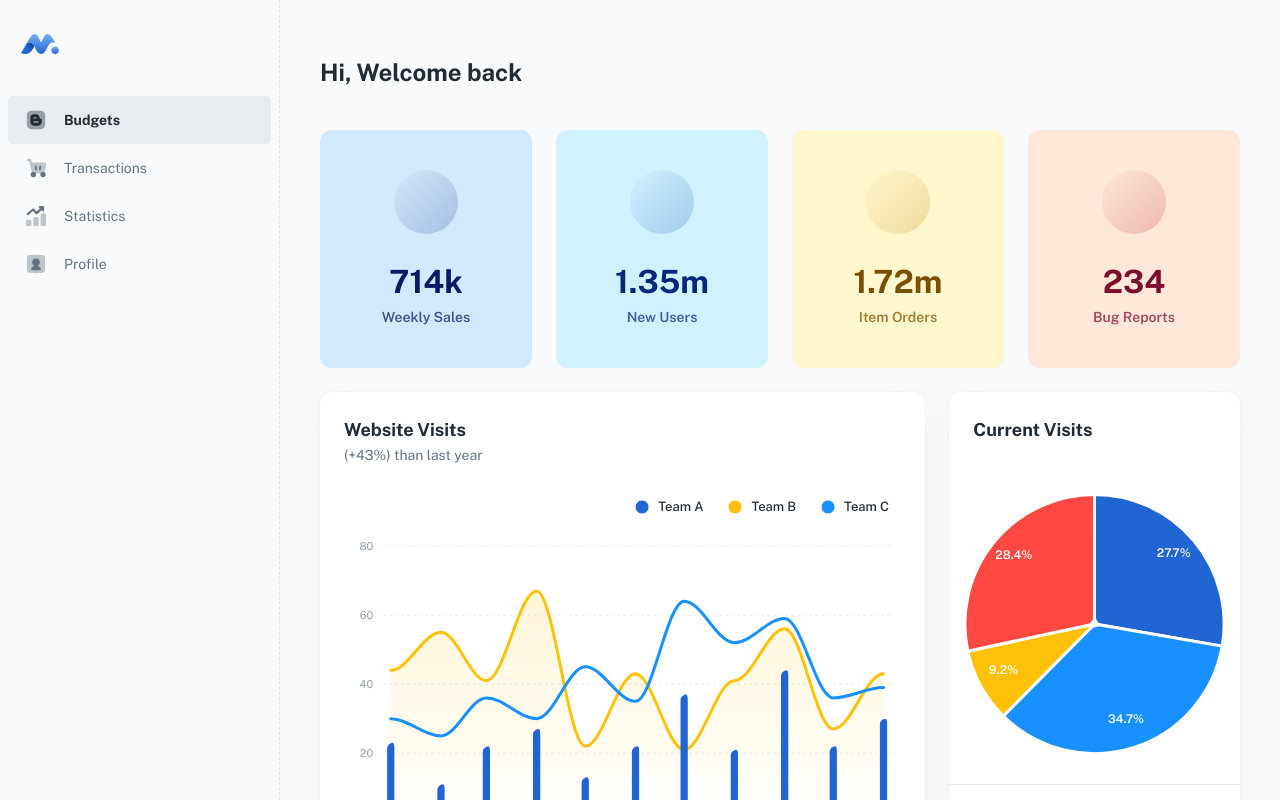
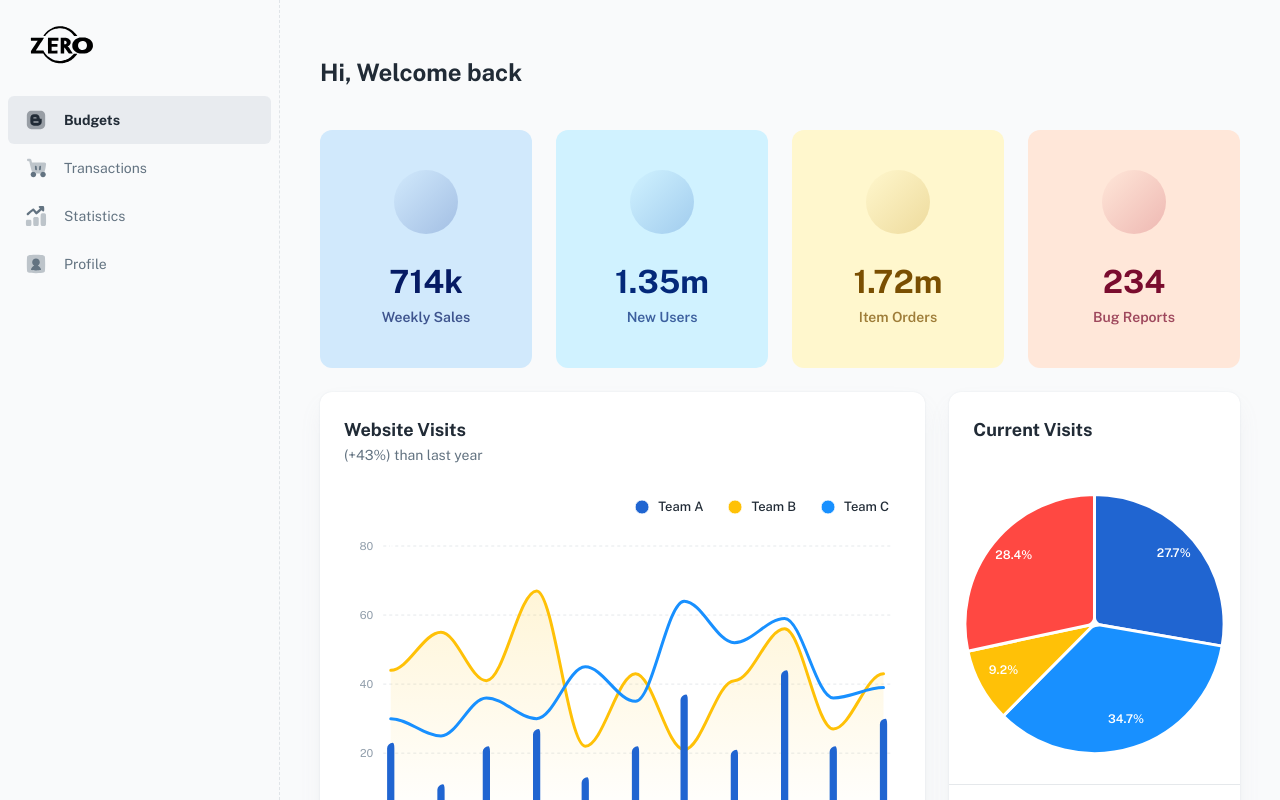
Before and after one commit to jacobrobertsbaca/zero, a React (Create React App) app: page /dashboard/budgets in a window 1280 px wide. Shown: the top 800 px of the page. Built offline with nearby package versions, Linux system fonts and the light colour scheme; some icons are missing; a web font is replaced by a local one.

Commit message:
Added logo

```diff
--- a/src/components/logo/Logo.js
+++ b/src/components/logo/Logo.js
@@ -31,44 +31,20 @@ const Logo = forwardRef(({ disabledLink = false, sx, ...other }, ref) => {
       ref={ref}
       component="div"
       sx={{
-        width: 40,
+        width: 130,
         height: 40,
         display: 'inline-flex',
         ...sx,
       }}
       {...other}
     >
-      <svg xmlns="http://www.w3.org/2000/svg" width="100%" height="100%" viewBox="0 0 512 512">
-        <defs>
-          <linearGradient id="BG1" x1="100%" x2="50%" y1="9.946%" y2="50%">
-            <stop offset="0%" stopColor={PRIMARY_DARK} />
-            <stop offset="100%" stopColor={PRIMARY_MAIN} />
-          </linearGradient>
-
-          <linearGradient id="BG2" x1="50%" x2="50%" y1="0%" y2="100%">
-            <stop offset="0%" stopColor={PRIMARY_LIGHT} />
-            <stop offset="100%" stopColor={PRIMARY_MAIN} />
-          </linearGradient>
-
-          <linearGradient id="BG3" x1="50%" x2="50%" y1="0%" y2="100%">
-            <stop offset="0%" stopColor={PRIMARY_LIGHT} />
-            <stop offset="100%" stopColor={PRIMARY_MAIN} />
-          </linearGradient>
-        </defs>
-
-        <g fill={PRIMARY_MAIN} fillRule="evenodd" stroke="none" strokeWidth="1">
-          <path
-            fill="url(#BG1)"
-            d="M183.168 285.573l-2.918 5.298-2.973 5.363-2.846 5.095-2.274 4.043-2.186 3.857-2.506 4.383-1.6 2.774-2.294 3.939-1.099 1.869-1.416 2.388-1.025 1.713-1.317 2.18-.95 1.558-1.514 2.447-.866 1.38-.833 1.312-.802 1.246-.77 1.18-.739 1.111-.935 1.38-.664.956-.425.6-.41.572-.59.8-.376.497-.537.69-.171.214c-10.76 13.37-22.496 23.493-36.93 29.334-30.346 14.262-68.07 14.929-97.202-2.704l72.347-124.682 2.8-1.72c49.257-29.326 73.08 1.117 94.02 40.927z"
-          />
-          <path
-            fill="url(#BG2)"
-            d="M444.31 229.726c-46.27-80.956-94.1-157.228-149.043-45.344-7.516 14.384-12.995 42.337-25.267 42.337v-.142c-12.272 0-17.75-27.953-25.265-42.337C189.79 72.356 141.96 148.628 95.69 229.584c-3.483 6.106-6.828 11.932-9.69 16.996 106.038-67.127 97.11 135.667 184 137.278V384c86.891-1.611 77.962-204.405 184-137.28-2.86-5.062-6.206-10.888-9.69-16.994"
-          />
-          <path
-            fill="url(#BG3)"
-            d="M450 384c26.509 0 48-21.491 48-48s-21.491-48-48-48-48 21.491-48 48 21.491 48 48 48"
-          />
+      <svg xmlns="http://www.w3.org/2000/svg" width="100%" height="100%" viewBox="0 0 1500 512">
+        <g transform="translate(0.000000,550.000000) scale(0.100000,-0.100000)" fill="#000000" stroke="none">
+        <path d="M4135 5204 c-325 -47 -524 -93 -660 -154 -22 -10 -71 -30 -110 -45 -38 -15 -77 -33 -85 -39 -27 -20 -62 -38 -129 -65 -62 -25 -181 -102 -260 -168 -19 -15 -48 -36 -65 -47 -94 -57 -339 -296 -457 -446 -134 -170 -179 -236 -179 -261 0 -5 46 -9 105 -9 l105 0 28 41 c104 154 383 432 528 526 34 22 79 53 100 69 52 40 404 214 433 214 6 0 25 7 40 15 69 35 323 88 506 105 156 14 399 12 516 -5 135 -20 255 -43 299 -56 149 -47 277 -99 385 -156 17 -9 74 -39 127 -68 232 -122 582 -441 697 -633 21 -36 28 -40 75 -46 60 -7 376 -8 376 -1 0 11 -39 67 -82 116 -47 55 -87 104 -156 194 -60 77 -330 334 -413 392 -176 124 -309 214 -326 219 -10 4 -67 30 -128 59 -167 80 -222 105 -237 105 -8 0 -22 6 -33 14 -33 22 -217 70 -415 108 -80 15 -158 20 -330 23 -124 2 -238 1 -255 -1z"/>
+        <path d="M6950 3771 c-80 -8 -161 -25 -326 -70 -162 -44 -398 -196 -515 -333 -52 -60 -106 -139 -161 -238 -14 -25 -36 -85 -49 -135 -21 -78 -24 -114 -24 -265 0 -141 4 -187 18 -235 33 -109 49 -150 72 -180 12 -16 32 -50 44 -74 65 -126 240 -284 431 -388 83 -45 187 -76 380 -114 128 -26 460 -36 596 -20 119 15 308 55 389 83 203 70 499 300 563 438 14 30 35 69 48 85 12 17 39 77 59 135 30 85 38 124 42 205 10 189 -35 399 -112 519 -19 30 -35 58 -35 61 0 4 -14 26 -30 50 -29 43 -245 245 -262 245 -4 0 -29 15 -55 34 -101 72 -276 140 -423 166 -25 5 -65 13 -90 19 -57 14 -448 22 -560 12z m450 -490 c218 -70 350 -271 350 -533 0 -245 -111 -439 -300 -527 -103 -47 -147 -55 -294 -48 -101 4 -144 10 -191 28 -76 28 -155 79 -206 132 -45 46 -112 176 -130 252 -15 67 -15 269 0 325 12 42 56 140 84 185 19 32 98 106 146 136 139 89 357 109 541 50z"/>
+        <path d="M574 3729 c-3 -6 -3 -89 1 -185 l7 -174 434 -2 434 -3 -40 -58 c-22 -31 -40 -59 -40 -61 0 -3 -24 -39 -52 -81 -29 -42 -65 -98 -79 -123 -14 -26 -69 -111 -122 -189 -54 -79 -97 -147 -97 -152 0 -5 -17 -31 -38 -58 -20 -26 -57 -79 -81 -118 -25 -38 -73 -113 -108 -165 -35 -52 -97 -145 -138 -207 l-75 -112 0 -158 0 -158 792 2 793 3 78 -118 c105 -158 162 -230 261 -331 138 -142 259 -247 411 -356 31 -22 76 -55 101 -73 25 -18 69 -42 99 -53 30 -11 58 -25 61 -31 7 -11 153 -81 229 -108 28 -10 93 -35 145 -55 245 -93 665 -148 965 -126 208 15 274 25 420 60 131 31 185 48 280 86 50 21 113 46 140 57 71 28 244 117 280 144 17 12 46 30 65 39 19 10 46 27 60 37 14 11 50 39 81 61 31 23 78 60 105 82 86 71 349 338 392 400 44 63 107 142 148 187 13 14 24 31 24 37 0 8 -70 11 -228 11 l-229 0 -30 -42 c-43 -60 -261 -277 -347 -346 -163 -131 -470 -311 -616 -362 -96 -34 -125 -45 -136 -52 -22 -14 -203 -57 -334 -79 -235 -39 -556 -30 -795 22 -67 15 -303 89 -335 106 -14 7 -29 13 -33 13 -10 0 -76 30 -168 75 -91 45 -325 197 -439 286 -134 104 -301 281 -444 469 -21 28 -76 113 -121 188 l-82 137 -485 5 -485 5 58 90 c33 50 71 110 86 134 110 173 174 270 196 296 13 17 36 53 50 80 14 28 45 77 70 110 24 33 52 76 61 95 9 19 34 59 56 88 23 29 64 90 92 135 75 120 106 169 194 300 43 66 92 142 107 170 15 29 39 68 52 88 13 20 21 40 18 43 -12 12 -1661 7 -1669 -5z"/>
+        <path d="M2767 3733 c-4 -3 -7 -458 -7 -1010 l0 -1003 608 2 607 3 0 185 0 185 -372 -3 -373 -2 0 245 0 245 373 2 372 3 0 180 0 180 -372 3 -373 2 0 210 0 210 435 0 435 0 0 179 0 178 -82 6 c-110 9 -1243 9 -1251 0z"/>
+        <path d="M4390 2731 l0 -1011 223 2 222 3 3 383 c1 210 6 382 11 382 26 0 209 -229 281 -353 14 -24 36 -58 50 -76 74 -99 189 -267 216 -316 11 -19 23 -20 278 -23 146 -1 266 1 266 4 0 14 -230 370 -378 583 -20 30 -42 66 -48 79 -14 32 -194 222 -209 222 -7 0 -18 6 -24 14 -10 11 -3 17 33 29 58 20 187 109 228 157 48 55 107 176 119 245 21 114 -5 279 -57 362 -72 113 -241 250 -335 273 -173 40 -195 42 -536 48 l-343 5 0 -1012z m635 608 c87 -25 146 -131 130 -237 -8 -56 -44 -123 -80 -146 -41 -27 -114 -46 -177 -46 l-58 0 0 226 0 227 73 -6 c39 -4 90 -12 112 -18z"/>
         </g>
       </svg>
     </Box>
```
